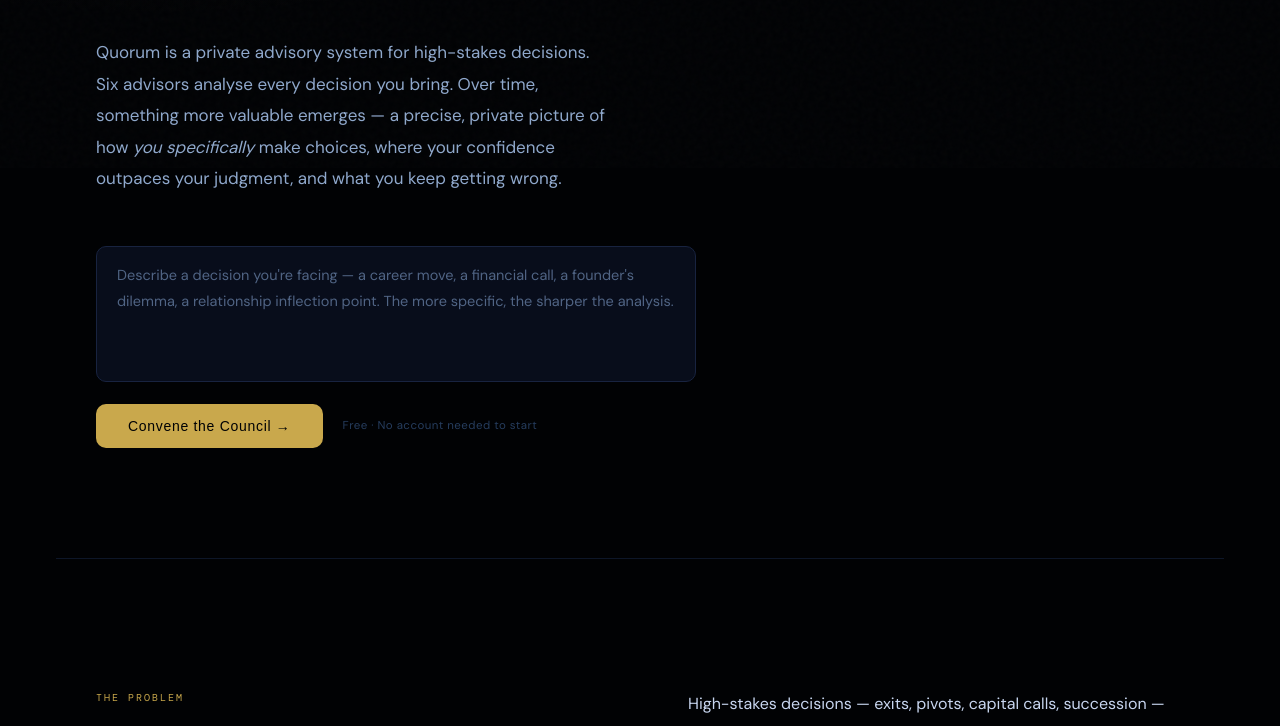
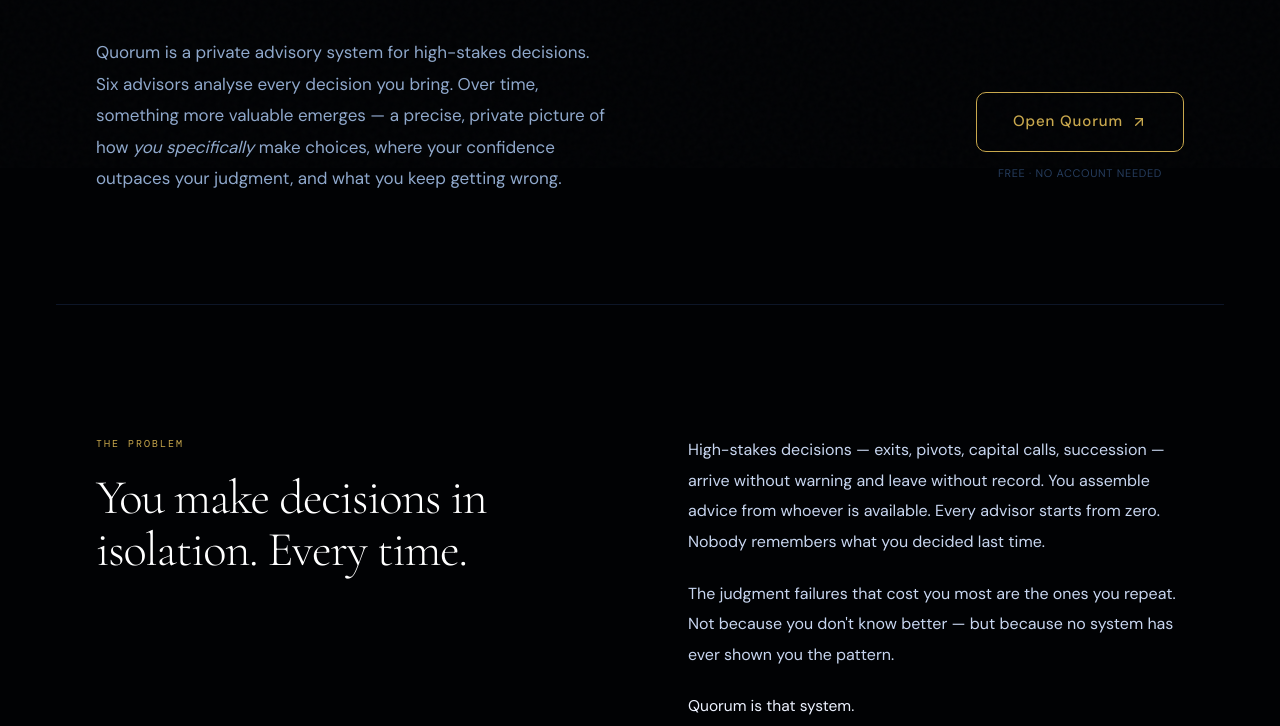
Before and after one commit to kansrakunal1992/quorum_website, a plain HTML site: page index.html in a window 1280 px wide. Shown: the part 632-1358 px from the top of the page. Drawn offline with nearby package versions, Linux system fonts and the light colour scheme; a web font is replaced by a local one.

Commit message:
Update index.html

```diff
--- a/index.html
+++ b/index.html
@@ -286,56 +286,54 @@
 
     .hero-note { font-size: 12px; color: var(--t5); letter-spacing: 0.04em; line-height: 1.7; }
 
-    /* Hero decision input */
-    .hero-input-wrap {
-      --d: 0.62s;
-      margin-top: 52px;
-      max-width: 600px;
+    /* Hero two-column layout */
+    .hero-body {
+      display: flex;
+      align-items: flex-end;
+      justify-content: space-between;
+      gap: 48px;
       width: 100%;
-    }
-    .hero-textarea {
-      width: 100%;
-      min-height: 118px;
-      background: var(--card);
-      border: 1px solid var(--b1);
+      max-width: 1100px;
+    }
+    .hero-left  { flex: 1; }
+    .hero-right {
+      flex-shrink: 0;
+      display: flex;
+      flex-direction: column;
+      align-items: center;
+      gap: 12px;
+      padding-bottom: 12px;
+    }
+    .btn-open-quorum {
+      display: inline-flex;
+      align-items: center;
+      padding: 16px 36px;
+      border: 1px solid var(--gold);
       border-radius: var(--radius-sm);
-      color: var(--t1);
+      color: var(--gold);
       font-family: 'DM Sans', sans-serif;
-      font-size: 14.5px;
-      line-height: 1.75;
-      padding: 16px 20px;
-      resize: none;
-      outline: none;
-      transition: border-color 0.2s, var(--trans);
-    }
-    .hero-textarea::placeholder { color: var(--t4); }
-    .hero-textarea:focus { border-color: var(--b2); }
-    .hero-input-actions {
-      display: flex;
-      align-items: center;
-      gap: 20px;
-      margin-top: 14px;
-      flex-wrap: wrap;
-    }
-    .btn-convene {
-      font-size: 14px;
+      font-size: 15px;
       font-weight: 500;
-      padding: 14px 32px;
-      background: var(--gold);
-      color: var(--bg);
-      border: none;
-      border-radius: var(--radius-sm);
-      cursor: pointer;
-      letter-spacing: 0.05em;
-      transition: background 0.2s, transform 0.15s;
+      letter-spacing: 0.06em;
+      text-decoration: none;
+      background: transparent;
+      transition: background 0.2s, color 0.2s, transform 0.15s;
       white-space: nowrap;
     }
-    .btn-convene:hover { background: var(--gold-hi); transform: translateY(-2px); }
-    .hero-input-note {
-      font-size: 11.5px;
+    .btn-open-quorum:hover {
+      background: rgba(201,168,76,0.1);
+      transform: translateY(-2px);
+    }
+    .hero-open-note {
+      font-size: 11px;
       color: var(--t5);
-      letter-spacing: 0.04em;
-      line-height: 1.65;
+      letter-spacing: 0.06em;
+      text-transform: uppercase;
+      margin: 0;
+    }
+    @media (max-width: 760px) {
+      .hero-body  { flex-direction: column; align-items: flex-start; gap: 36px; }
+      .hero-right { align-items: flex-start; }
     }
 
     /* ══ TWO-COL ════════════════════════════════════════════════ */
@@ -1265,8 +1263,6 @@
       .wrap      { padding: 0 24px; }
       .rule      { margin: 0 24px; }
       #hero      { padding: 130px 24px 90px; }
-      .hero-input-wrap { max-width: 100%; }
-      .hero-textarea   { font-size: 14px; min-height: 100px; }
       .nav-links { display: none; }
       .two, .mc-inner, .moments-intro { grid-template-columns: 1fr; gap: 40px; }
       .advisor-grid { grid-template-columns: repeat(3,1fr); }
@@ -1309,6 +1305,8 @@
 <!-- ══ HERO ═══════════════════════════════════════════════════════ -->
 <section id="hero">
   <div class="hero-aura"></div>
+  <div class="hero-body">
+    <div class="hero-left">
       <span class="eyebrow h-up hero-eye">Private decision intelligence</span>
       <h1 class="display hero-hl h-up">
         The first session<br />is advice.<br /><em>The tenth<br />is a mirror.</em>
@@ -1316,16 +1314,13 @@
       <p class="hero-sub h-up">
         Quorum is a private advisory system for high-stakes decisions. Six advisors analyse every decision you bring. Over time, something more valuable emerges — a precise, private picture of how <em>you specifically</em> make choices, where your confidence outpaces your judgment, and what you keep getting wrong.
       </p>
-  <div class="hero-input-wrap h-up">
-    <textarea
-      class="hero-textarea"
-      id="heroDecision"
-      placeholder="Describe a decision you're facing — a career move, a financial call, a founder's dilemma, a relationship inflection point. The more specific, the sharper the analysis."
-      rows="4"
-    ></textarea>
-    <div class="hero-input-actions">
-      <button class="btn-convene" onclick="conveneCouncil()">Convene the Council →</button>
-      <span class="hero-input-note">Free · No account needed to start</span>
+    </div>
+    <div class="hero-right h-up">
+      <a href="https://app.quorumvault.org" target="_blank" class="btn-open-quorum">
+        Open Quorum
+        <svg width="16" height="16" viewBox="0 0 24 24" fill="none" stroke="currentColor" stroke-width="2" stroke-linecap="round" stroke-linejoin="round" style="margin-left:8px"><line x1="7" y1="17" x2="17" y2="7"/><polyline points="7 7 17 7 17 17"/></svg>
+      </a>
+      <p class="hero-open-note">Free · No account needed</p>
     </div>
   </div>
 </section>
@@ -2151,22 +2146,6 @@
   }
 
   document.getElementById('openModal').addEventListener('click', () => openModal())
-  // ── Hero decision input → pre-populate app ────────────────────────────────
-  function conveneCouncil() {
-    const text = (document.getElementById('heroDecision').value || '').trim()
-    const base = 'https://app.quorumvault.org'
-    if (text) {
-      window.open(base + '?d=' + encodeURIComponent(text), '_blank')
-    } else {
-      window.open(base, '_blank')
-    }
-  }
-
-  // Allow Ctrl/Cmd+Enter to submit from textarea
-  document.getElementById('heroDecision').addEventListener('keydown', function(e) {
-    if ((e.ctrlKey || e.metaKey) && e.key === 'Enter') conveneCouncil()
-  })
-
   document.getElementById('heroModal').addEventListener('click', () => openModal())
   document.getElementById('closeModal').addEventListener('click', closeModal)
 
```
Lines whose indentation alone changed are shown as unchanged.
